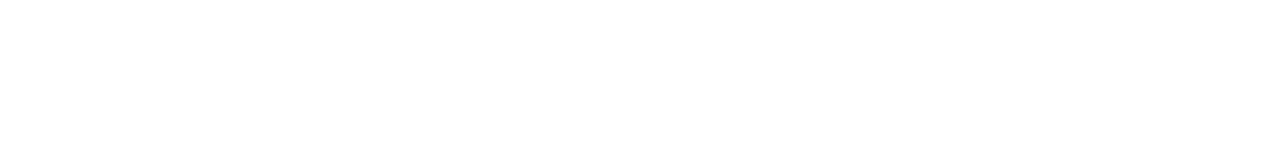
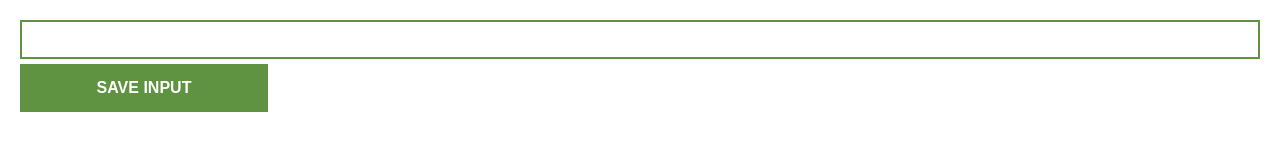
Before and after one commit to Aditi002-holo/chrome-extension, a plain HTML site: page index.html in a window 1280 px wide. Drawn offline with Linux system fonts and the light colour scheme.

Commit message:
Add input field and save button

```diff
--- a/index.html
+++ b/index.html
@@ -11,6 +11,9 @@
     <title>Chrome Extension</title>
 </head>
 <body>
+    <input type="text" id="input-el">
+    <button id="input-btn">SAVE INPUT</button>
 
+    <script src="app.js"></script>
 </body>
 </html>
--- a/style.css
+++ b/style.css
@@ -1,5 +1,24 @@
 * {
+    margin: 0;
+    padding: 10px;
+    font-family:Arial, Helvetica, sans-serif;
+}
+
+input {
+    width: 100%;
+    padding: 10px;
     box-sizing: border-box;
-    margin: 0;
-    padding: 0;
+    margin-bottom: 5px;
+    border: 2px solid #5f9341;
 }
+
+button {
+    width: 20%;
+    padding: 15px;
+    border: none;
+    background: #5f9341;
+    color:#fff;
+    font-family: inherit;
+    font-weight: 600;
+    font-size: 1em;
+}
```
